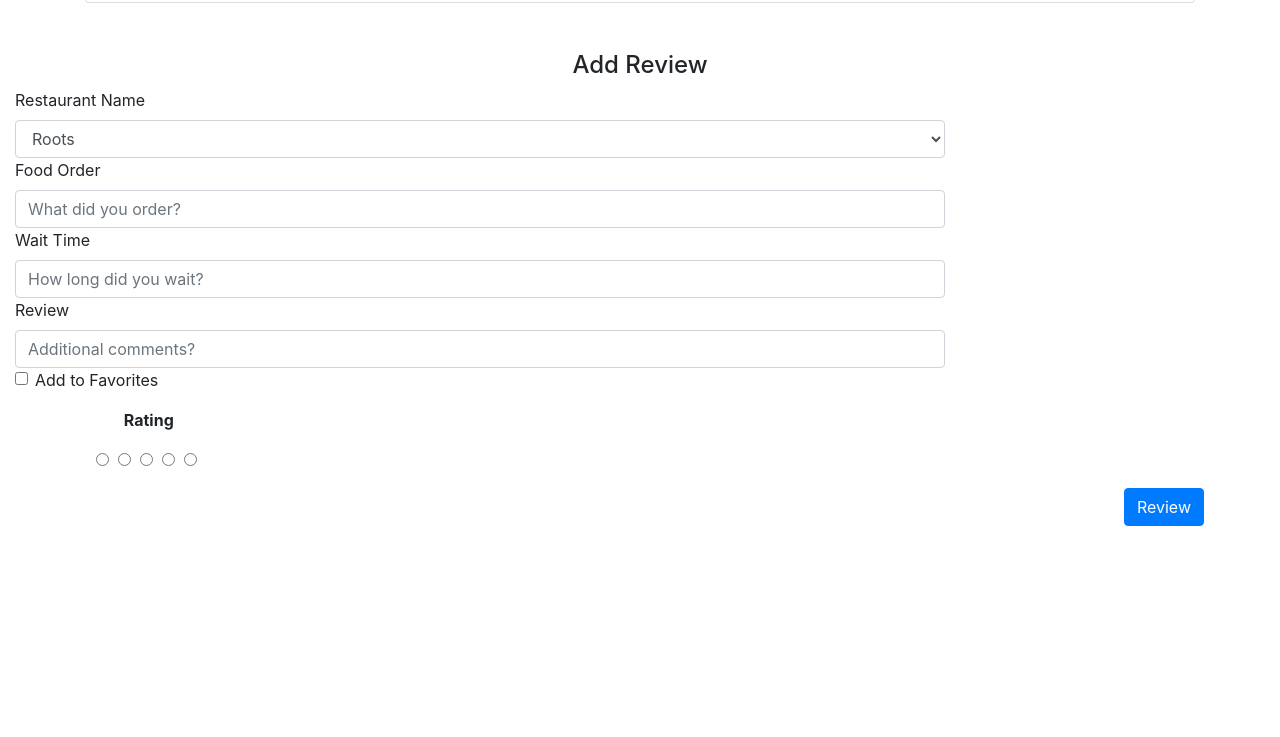
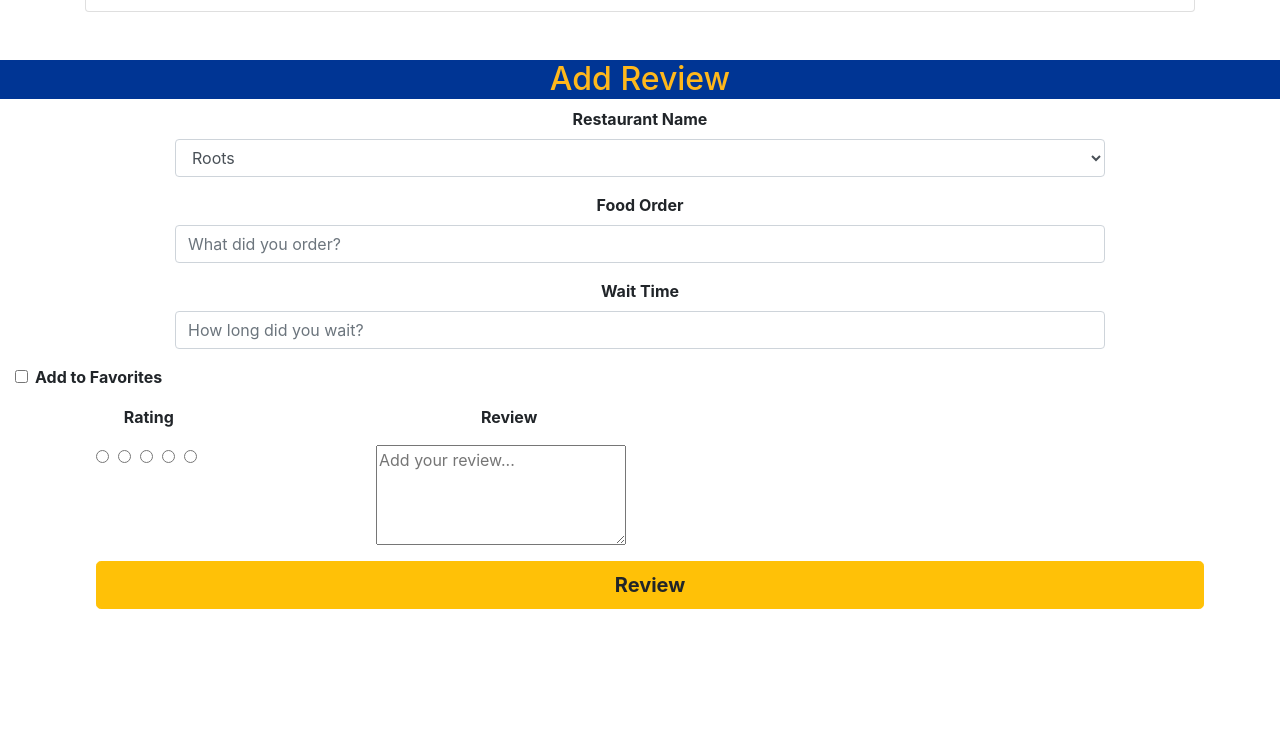
Before and after one commit to victormui/cs1520_website_project, a Flask app: page /all_reviews in a window 1280 px wide. Shown: the part 1785-2522 px from the top of the page. Before the commit the page ends 2311 px from the top, so only its background shows below. Run offline with Flask 2, Linux system fonts and the light colour scheme; the visitor is signed in with stand-in values (Sample User, id 1); data that the repository does not hold is empty; some libraries are stand-ins or nearby versions; some web fonts are replaced.

Commit message:
login fix, merged new html, added favorites

```diff
--- a/main.py
+++ b/main.py
@@ -20,7 +20,7 @@ def login():
     pw = flask.request.form['password']
 
     if not(user_m.check_login(user, pw)):
-        return flask.render_template('login.html', page_error = "Error: Username and password combination is incorrect", page_success = "Test")
+        return flask.render_template('login.html', page_error = "Error: Username and password combination is incorrect")
 
     session['user'] = user
     return redirect(url_for('home_page'))
@@ -42,18 +42,27 @@ def sign_up():
 
 @app.route("/add_review", methods=['GET', 'POST'])
 def add_reviews():
+    if not session:
+        return redirect(url_for('route'))
     user = session['user']
     restaurant = flask.request.form['restaurant']
     order = flask.request.form['order']
     wait = flask.request.form['wait']
     rating = flask.request.form['rate']
     text = flask.request.form['user_review']
+    favorite = flask.request.form['favorite']
 
-    review_m.create_review(user, restaurant, order, wait, rating, text)
+    if favorite != "checked":
+        review_m.create_review(user, restaurant, order, wait, rating, text, False)
+    else:
+        review_m.create_review(user, restaurant, order, wait, rating, text, True)
+
     return redirect(url_for('render_reviews'))
 
 @app.route("/all_reviews", methods=['GET', 'POST'])
 def render_reviews():
+    if not session:
+        return redirect(url_for('login'))
     #Chipotle
     chipotle = review_m.reviews_filter_restaurant("Chipotle")
     #Five Guys
@@ -90,7 +99,19 @@ def render_reviews():
 
 @app.route("/home", methods=['GET', 'POST'])
 def home_page():
-    return flask.render_template('home.html')
+    if not session:
+        return redirect(url_for('route'))
+
+    get_favorited = review_m.reviews_filter_favorite()
+    if not get_favorited:
+        return flask.render_template('home.html',no_fav = "No restaurants favorited")
+
+    return flask.render_template('home.html', favs = get_favorited)
+
+@app.route("/logout", methods=['GET', 'POST'])
+def logout():
+    session.clear()
+    return redirect(url_for('route'))
 
 
 if __name__ == '__main__':
--- a/reviews.py
+++ b/reviews.py
@@ -7,13 +7,14 @@ def get_client():
     return datastore.Client()
 
 class Review():
-    def __init__(self, user, restaurant, order, wait, stars, text):
+    def __init__(self, user, restaurant, order, wait, stars, text, favorite):
         self.user = user
         self.restaurant = restaurant
         self.order = order
         self.wait = wait
         self.stars = stars
         self.text = text
+        self.favorite = favorite
 
     def get_user(self):
         return '%s' % (self.user)
@@ -27,13 +28,15 @@ class Review():
         return '%s' % (self.stars)
     def get_text(self):
         return '%s' % (self.text)
+    def get_favorite(self):
+        return '%s' % (self.favorite)
 
 class ReviewManager():
     def __init__(self):
         client = get_client()
 
-    def create_review(self, user, rest, order, wait, stars, text):
-        self.add_review( Review(user, rest, order, wait, stars, text) )
+    def create_review(self, user, rest, order, wait, stars, text, favorite):
+        self.add_review( Review(user, rest, order, wait, stars, text, favorite) )
 
     def add_review(self, review):
         client = get_client()
@@ -51,6 +54,15 @@ class ReviewManager():
 
         return result
 
+    def reviews_filter_favorite(self):
+        result = []
+        client = get_client()
+        query = client.query(kind='ReviewTest1')
+        for entity in query.fetch():
+            if self.entity_to_fav(entity) == "True":
+                result.append(entity)
+        return result
+
 
     def review_to_entity(self, review):
         client = get_client()
@@ -63,6 +75,7 @@ class ReviewManager():
         review_store["wait"] = review.get_wait()
         review_store["stars"] = review.get_stars()
         review_store["text"] = review.get_text()
+        review_store["favorite"] = review.get_favorite()
         return review_store
 
     def entity_to_username(self, review_entity):
@@ -88,3 +101,7 @@ class ReviewManager():
     def entity_to_text(self, review_entity):
         text = review_entity["text"]
         return text
+
+    def entity_to_fav(self, review_entity):
+        fav = review_entity["favorite"]
+        return fav
--- a/templates/review.html
+++ b/templates/review.html
@@ -2,9 +2,14 @@
 {% block content %}
 <head>
     <title>Add a review</title>
-  <h4> All Reviews </h4>
+    <h2> All Reviews </h2>
     <style>
-  h4 {text-align: center;}
+    background-color: #003594
+    h2 {text-align: center;}
+    h2{background-color: #003594;}
+    h2{color: #FFB81C;}
+    font-weight: bold;
+    font-size: 100px;
     </style>
 
       <meta charset="UTF-8">
@@ -20,10 +25,11 @@
       <link href="https://fonts.googleapis.com/css2?family=Baloo+Thambi+2:wght@400;500;600;700;800&display=swap" rel="stylesheet">
 
       <!-- My Stylesheet -->
-    <link rel="stylesheet" href="/s/review.css">
+      <link rel="stylesheet" href="style.css">
 
   </head>
 <body>
+<body style="background-color:white" "border-color:#FFB81C "></body>
   <div class="container">
     <div class="row">
       <div class="col-12 col-sm-50 col-lg-100">
@@ -150,7 +156,7 @@
             {% endfor %}
           </li>
           <li class="list-group-item d-flex justify-content-between align-items-center">
-            <b>McDonalds</b>>
+            <b>McDonalds</b>
             <div class="image-parent">
                 <img src="/s/McDonalds-logo.png" class="img-fluid" alt="things" style="width:100px;height:100px;">
             </div>
@@ -244,15 +250,16 @@
     </div>
   </div>
   <br></br>
-<h4> Add Review </h4>
+<h2> Add Review </h2>
 <style>
 { padding: 36px; }
-h4 {text-align: center;}
+h2 {text-align: center;}
 </style>
   <form method="POST" action="/add_review">
+    <center>
     <div class="form-group">
         <div class="col-9 col-sm-100 col-lg-100">
-        <label for="restaurantname">Restaurant Name</label>
+        <label for="restaurantname"><b>Restaurant Name</b></label>
         <select class="form-control" name = "restaurant" id="restaurantname">
           <option>Roots</option>
           <option>Primanti Bros. Restaurant and Bar</option>
@@ -269,32 +276,38 @@ h4 {text-align: center;}
           <option>Stack'd Oakland</option>
           <option>Fuel and Fuddle</option>
         </select>
+
     </div>
+    </center>
+    <center>
       <div class="form-group">
         <div class="col-9 col-sm-100 col-lg-100">
-        <label for="order">Food Order</label>
+        <label for="order"><b>Food Order</b></label>
         <input type="text" name = "order" class="form-control" id="order" placeholder="What did you order?">
+
     </div>
+    </center>
+    <center>
       <div class="form-group">
         <div class="col-9 col-sm-100 col-lg-100">
-        <label for="time">Wait Time</label>
+        <label for="time"><b>Wait Time</b></label>
         <input type="text" name="wait" class="form-control" id="time" placeholder="How long did you wait?">
+
     </div>
-      <div class="form-group">
+    </center>
+      <div class="form-group form-check">
+
         <div class="col-9 col-sm-100 col-lg-100">
-        <label for="review">Review</label>
-        <input type="text" name = "user_review" class="form-control" id="review" placeholder="Additional comments?">
-      </div>
-      <div class="form-group form-check">
-        <div class="col-9 col-sm-100 col-lg-100">
-        <input type="checkbox" class="form-check-input" id="AddFavorites">
-        <label class="form-check-label" for="AddFavorites">Add to Favorites</label>
+        <input type="checkbox" name="favorite" value="checked" class="form-check-input" id="AddFavorites">
+        <label class="form-check-label" for="AddFavorites"><b>Add to Favorites</b></label>
+
+
     </div>
     </form>
 
+
     <div class="container p-3">
       <div class="row">
-
           <div class="stars text-center">
           <div class="col-md-12">
               <p><b>Rating</b></p>
@@ -316,16 +329,23 @@ h4 {text-align: center;}
               </div>
             </div>
           </div>
+          <div class="col-md-6">
+            <div class="form-group">
+              <center>
+              <p style="margin-left:3%;"><b>Review</b></p>
+              <textarea type="text" name = "user_review" id="userReview" placeholder="Add your review..." style="height:100px; width:250px;"></textarea>
+            </center>
+            </div>
+          </div>
           <div class="col-md-12 text-right">
-            <button class="btn btn-primary">Review</button>
+            <button type="submit" class="btn btn-warning btn-lg btn-block"><b>Review</b></button>
           </div>
       </div>
     </div>
-
-
 </form>
 
 <br></br><br></br>
 
 </body>
+</body>
 {% endblock %}
```
Also changed, not shown: templates/home.html (+7 -10 lines), templates/login.html (+8 -2 lines). Lines whose indentation alone changed are shown as unchanged.
